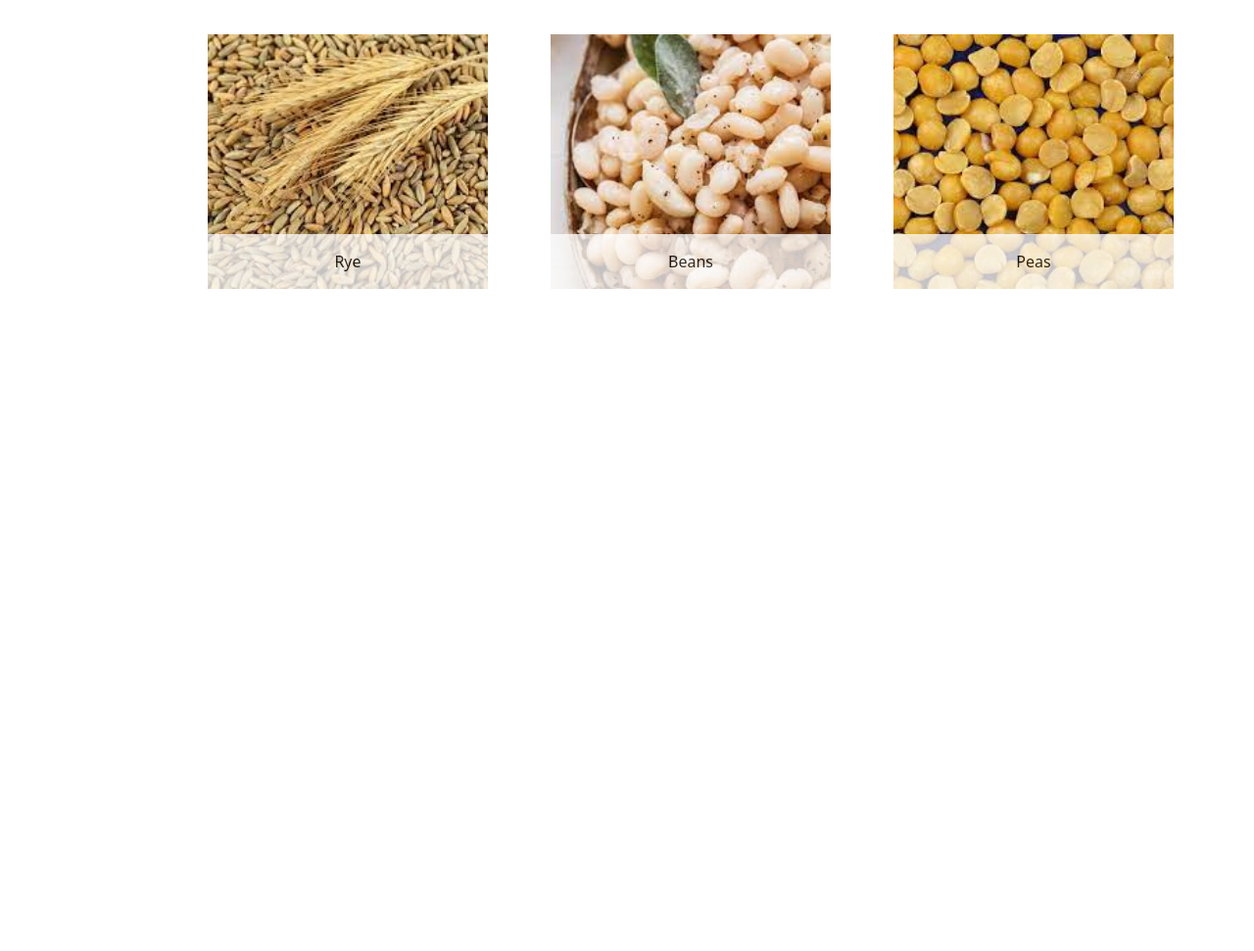
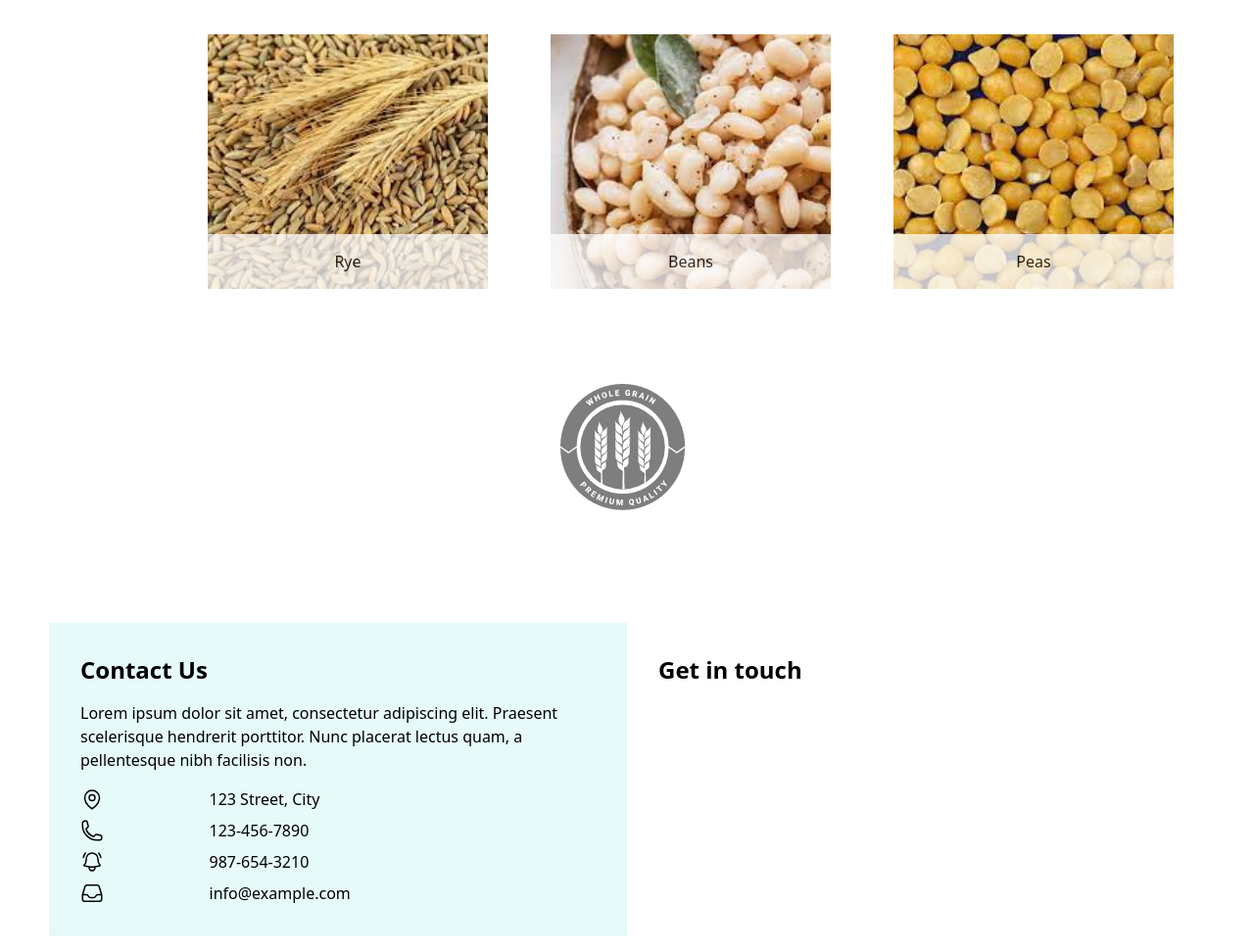
Before and after one commit to TasosStylianou/Wheat_website, a plain HTML site: page index.html in a window 1280 px wide. Shown: the part 2740-3711 px from the top of the page at 98% size. Before the commit the page ends 3082 px from the top, so only its background shows below. Drawn offline with nearby package versions, Linux system fonts and the light colour scheme.

Commit message:
Contact us section

```diff
--- a/index.html
+++ b/index.html
@@ -141,10 +141,10 @@
     </div>
 
     <div class="w-1/3 p-8 relative" style="margin-top: 100px">
-        <div class="clear-both flex items-start justify-center mt-auto" >
+        <div class=" flex items-start justify-center mt-auto" >
             <h3 class="text-xl font-semibold mb-2">Wheat</h3>
         </div>
-        <div class="clear-both"> <!-- Wrap the <p> element in a new container -->
+        <div class=""> <!-- Wrap the <p> element in a new container -->
             <p>
                 Lorem ipsum dolor sit amet, consectetur adipiscing elit. Praesent scelerisque hendrerit porttitor.
                 Nunc placerat lectus quam, a pellentesque nibh facilisis non.
@@ -186,6 +186,65 @@
         </div>
     </div>
 </div>
+<div class="flex justify-center items-center opacity-50" style="padding-top: 50px">
+    <img src="images/logo.png" alt="Logo" class="h-15 w-15 mr-2">
+</div>
 
+<div class="flex products">
+    <div class="w-1/2 p-8" style="margin-top: 100px ; background-color: #e6fafa">
+        <h1 class="font-bold text-2xl mb-4">Contact Us</h1>
+        <p>
+            Lorem ipsum dolor sit amet, consectetur adipiscing elit. Praesent scelerisque hendrerit porttitor.
+            Nunc placerat lectus quam, a pellentesque nibh facilisis non.
+        </p>
+        <div class="flex mt-4">
+            <div class="w-1/4">
+                <svg xmlns="http://www.w3.org/2000/svg" fill="none" viewBox="0 0 24 24" stroke-width="1.5" stroke="currentColor" class="w-6 h-6">
+                    <path stroke-linecap="round" stroke-linejoin="round" d="M15 10.5a3 3 0 11-6 0 3 3 0 016 0z" />
+                    <path stroke-linecap="round" stroke-linejoin="round" d="M19.5 10.5c0 7.142-7.5 11.25-7.5 11.25S4.5 17.642 4.5 10.5a7.5 7.5 0 1115 0z" />
+                </svg>
+
+            </div>
+            <div class="w-3/4">
+                <p>123 Street, City</p>
+            </div>
+        </div>
+        <div class="flex mt-2">
+            <div class="w-1/4">
+                <svg xmlns="http://www.w3.org/2000/svg" fill="none" viewBox="0 0 24 24" stroke-width="1.5" stroke="currentColor" class="w-6 h-6">
+                    <path stroke-linecap="round" stroke-linejoin="round" d="M2.25 6.75c0 8.284 6.716 15 15 15h2.25a2.25 2.25 0 002.25-2.25v-1.372c0-.516-.351-.966-.852-1.091l-4.423-1.106c-.44-.11-.902.055-1.173.417l-.97 1.293c-.282.376-.769.542-1.21.38a12.035 12.035 0 01-7.143-7.143c-.162-.441.004-.928.38-1.21l1.293-.97c.363-.271.527-.734.417-1.173L6.963 3.102a1.125 1.125 0 00-1.091-.852H4.5A2.25 2.25 0 002.25 4.5v2.25z" />
+                </svg>
+
+            </div>
+            <div class="w-3/4">
+                <p>123-456-7890</p>
+            </div>
+        </div>
+        <div class="flex mt-2">
+            <div class="w-1/4">
+                <svg xmlns="http://www.w3.org/2000/svg" fill="none" viewBox="0 0 24 24" stroke-width="1.5" stroke="currentColor" class="w-6 h-6">
+                    <path stroke-linecap="round" stroke-linejoin="round" d="M14.857 17.082a23.848 23.848 0 005.454-1.31A8.967 8.967 0 0118 9.75v-.7V9A6 6 0 006 9v.75a8.967 8.967 0 01-2.312 6.022c1.733.64 3.56 1.085 5.455 1.31m5.714 0a24.255 24.255 0 01-5.714 0m5.714 0a3 3 0 11-5.714 0M3.124 7.5A8.969 8.969 0 015.292 3m13.416 0a8.969 8.969 0 012.168 4.5" />
+                </svg>
+            </div>
+            <div class="w-3/4">
+                <p>987-654-3210</p>
+            </div>
+        </div>
+        <div class="flex mt-2">
+            <div class="w-1/4">
+                <svg xmlns="http://www.w3.org/2000/svg" fill="none" viewBox="0 0 24 24" stroke-width="1.5" stroke="currentColor" class="w-6 h-6">
+                    <path stroke-linecap="round" stroke-linejoin="round" d="M2.25 13.5h3.86a2.25 2.25 0 012.012 1.244l.256.512a2.25 2.25 0 002.013 1.244h3.218a2.25 2.25 0 002.013-1.244l.256-.512a2.25 2.25 0 012.013-1.244h3.859m-19.5.338V18a2.25 2.25 0 002.25 2.25h15A2.25 2.25 0 0021.75 18v-4.162c0-.224-.034-.447-.1-.661L19.24 5.338a2.25 2.25 0 00-2.15-1.588H6.911a2.25 2.25 0 00-2.15 1.588L2.35 13.177a2.25 2.25 0 00-.1.661z" />
+                </svg>
+
+            </div>
+            <div class="w-3/4">
+                <p>info@example.com</p>
+            </div>
+        </div>
+    </div>
+    <div class="w-1/2 p-8 relative" style="margin-top: 100px">
+        <h1 class="font-bold text-2xl mb-4">Get in touch</h1>
+    </div>
+</div>
 </body>
 </html>
```
